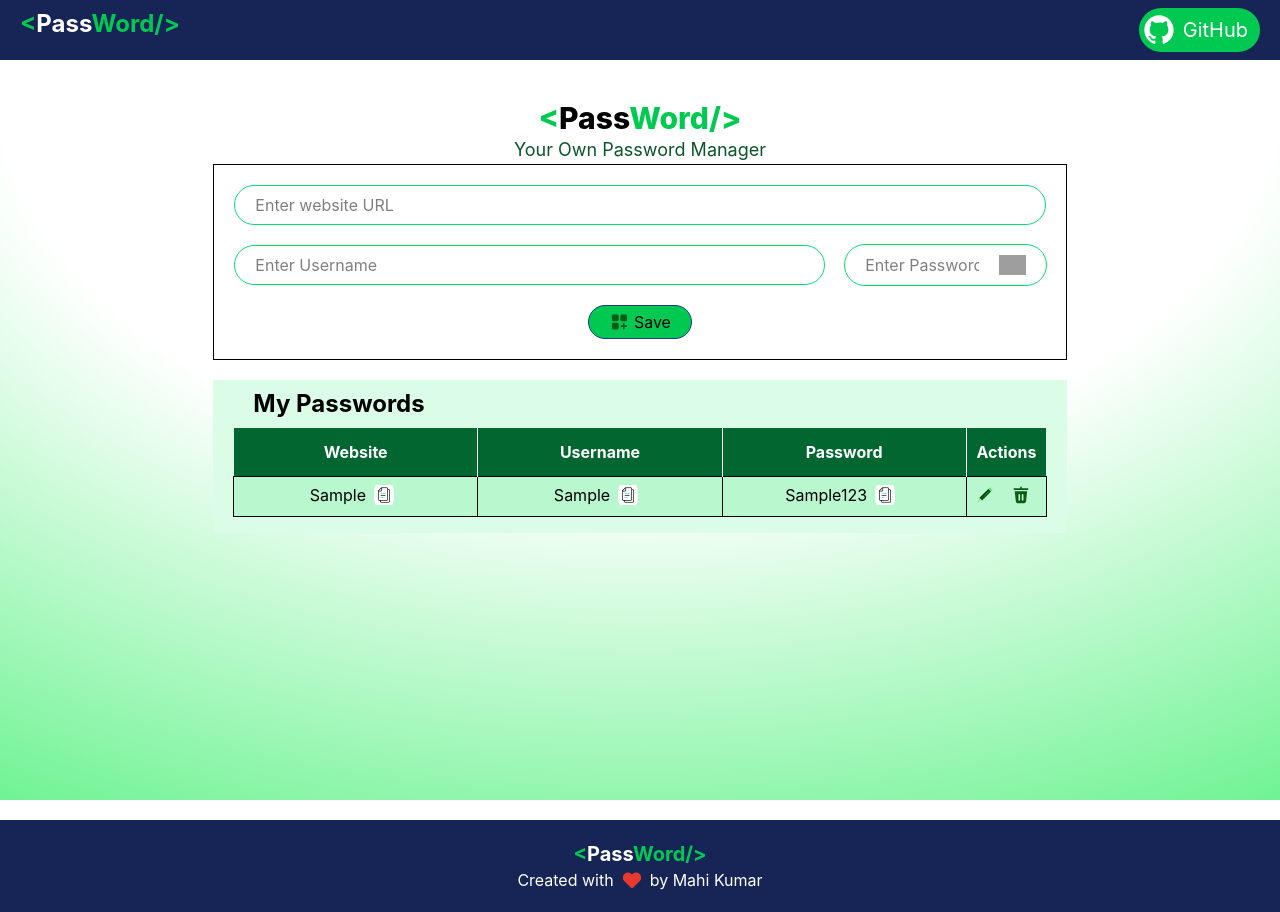
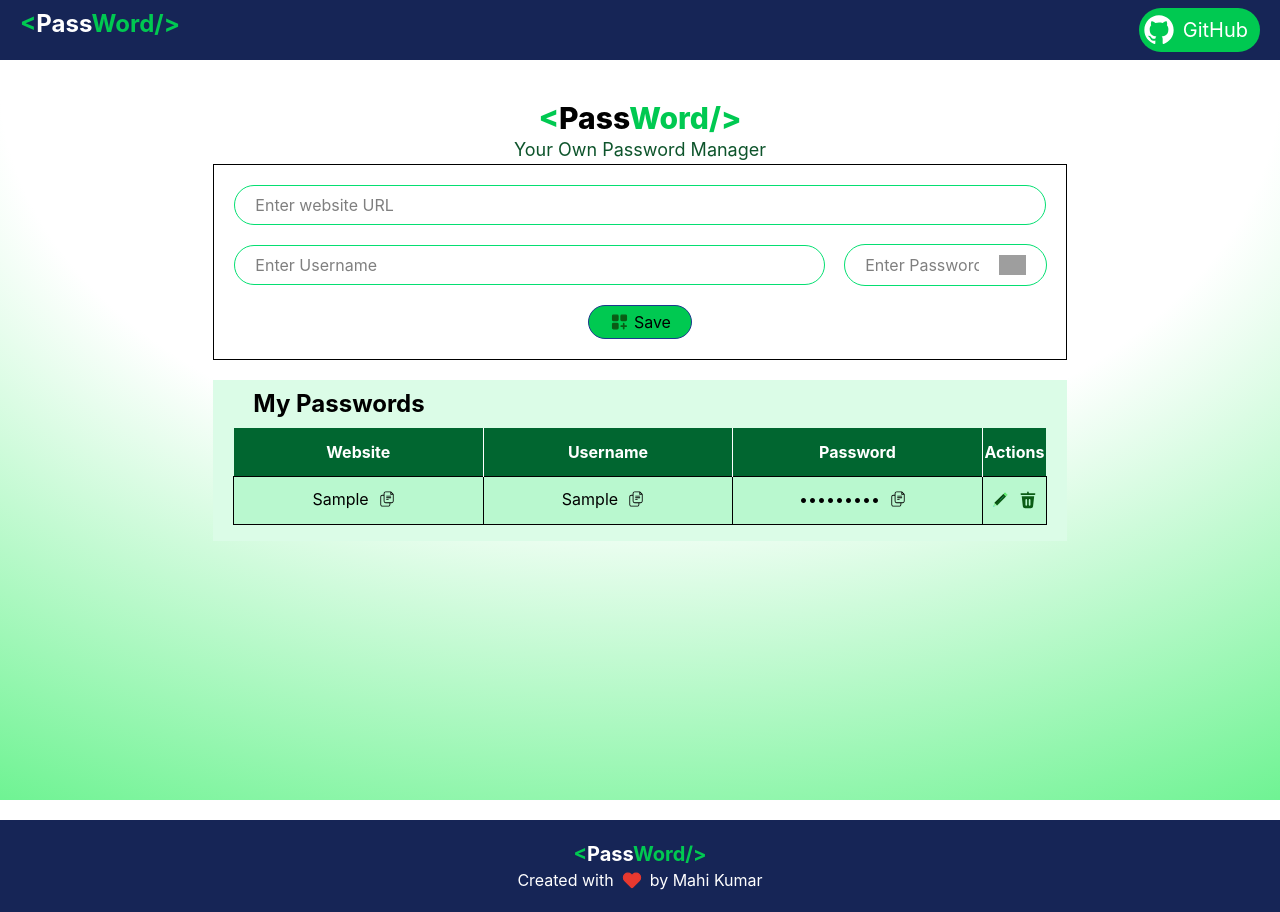
Before and after one commit to mailtotechstack/PasswordManager, a React (Vite) app: page / in a window 1280 px wide. Both pictures are taken after typing "Sample", "Sample", "Sample123" into the empty fields and a click on the button "Save". Built offline with nearby package versions, Linux system fonts and the light colour scheme; grey boxes are pictures that could not be loaded.

Commit message:
update state and some logic also try to  improve  UI

```diff
--- a/src/components/Form.jsx
+++ b/src/components/Form.jsx
@@ -42,6 +42,7 @@ export default function Form() {
       className="lg:w-2/3 md:mx-5 p-5 lg:mx-auto border flex flex-col gap-5"
     >
       <input
+        required
         value={detail.site}
         name="site"
         onChange={handleInput}
@@ -51,6 +52,7 @@ export default function Form() {
       />
       <div className="md:flex gap-5 ">
         <input
+          required
           value={detail.username}
           name="username"
           onChange={handleInput}
@@ -60,6 +62,7 @@ export default function Form() {
         />
         <span tabIndex={0} className="ps-5 mt-5 md:mt-0 outline outline-green-400  focus-within:outline-black focus-within:outline-2 flex items-center md:w-1/3 w-full rounded-full h-10">
           <input
+            required
             value={detail.password}
             name="password"
             onChange={handleInput}
--- a/src/components/Header.jsx
+++ b/src/components/Header.jsx
@@ -1,7 +1,7 @@
 const Header = () => {
   return (
     <header className="mt-10">
-        <h1 className="text-center text-green-500 text-3xl font-extrabold">&lt;<span className="text-black">Pass</span>Word/&gt;</h1>
+        <h1 className="text-center text-green-500 text-xl sm:text-3xl font-extrabold">&lt;<span className="text-black">Pass</span>Word/&gt;</h1>
         <p className='text-center capitalize text-green-900 text-lg'>your own password manager</p>
     </header>
   )
--- a/src/components/ListPassword.jsx
+++ b/src/components/ListPassword.jsx
@@ -1,9 +1,10 @@
-import { useState } from "react";
 import { useDetails } from "../context/context";
+import PasswordRow from "./PasswordRow";
 export default function ListPassword(){
 
-    const [isHover, setIsHover] = useState(false);
-    const {details, setDetails, detail, setDetail} = useDetails();
+    const {details, setDetails, setDetail} = useDetails();
+
+
 
     function handleEdit(idx){
         setDetail(details[idx]);
@@ -19,6 +20,16 @@ export default function ListPassword(){
         });
     };
 
+    const handleCopy = async (text)=>{
+        try{
+            await navigator.clipboard.writeText(text);
+        }catch(err){
+            console.log("Copy failed", err);
+        };
+    };
+
+
+
     return(<div className="py-2 bg-green-100 md:px-5 lg:w-2/3 lg:mx-auto my-5">
         <h3 className="text-2xl font-bold mx-5">My Passwords</h3>
         <table className="my-2 w-full table-fixed">
@@ -27,20 +38,19 @@ export default function ListPassword(){
                     <th >Website</th>
                     <th className="border-x ">Username</th>
                     <th className="border-e">Password</th>
-                    <th className="w-20">Actions</th>
+                    <th className="w-16">Actions</th>
                 </tr>
             </thead>
             <tbody className="bg-green-200">
                 {details.map((detail, idx)=>{
-                   return <tr key={idx} className="border text-center h-10 ">
-                    <td className=" overflow-hidden" ><span>{detail.site}</span><img className="h-5 px-2 inline-block mb-1 rounded-full" src="/copy.gif" alt="copy"/></td>
-                    <td className=" border-x overflow-hidden"><span>{detail.username}</span><img className="h-5 px-2 inline-block mb-1 rounded-full" src="/copy.gif" alt="copy"/></td>
-                    <td className=" border-e overflow-hidden"><span>{detail.password}</span><img className="h-5 px-2 inline-block mb-1 rounded-full" src="/copy.gif" alt="copy"/></td>
-                    <td className=" py-2 w-20 flex flex-wrap">
-                        <img onClick={()=>{handleEdit(idx)}} onMouseEnter={()=>setIsHover(true)} onMouseLeave={()=>setIsHover(false)} className="h-5 mx-2" src={isHover? "/edit.gif" : "/edit.svg"} alt="edit" />
-                        <img onClick={()=>{handleDelete(idx)}} onMouseEnter={()=>setIsHover(true)} onMouseLeave={()=>setIsHover(false)} className="h-5 mx-2" src={isHover? "/delete.gif" : "/delete.svg"} alt="delete" />
-                    </td>
-                </tr>
+                   return <PasswordRow
+                   key={idx}
+                   detail={detail}
+                   idx={idx}
+                   onEdit={handleEdit}
+                   onDelete={handleDelete}
+                   onCopy={handleCopy}
+                   />
                 })
                 }
             </tbody>
--- a/src/components/Navbar.jsx
+++ b/src/components/Navbar.jsx
@@ -3,7 +3,7 @@ import React from "react";
 const Navbar = () => {
   return (
     <nav className="flex justify-between px-5 py-2 bg-blue-950 flex-wrap">
-      <span className="text-green-500 font-bold text-2xl">
+      <span className="text-green-500 font-bold text-xl sm:text-2xl">
         &lt;
         <span className="text-white">Pass</span>
         <span>Word</span>
--- /dev/null
+++ b/src/components/PasswordRow.jsx
@@ -0,0 +1,49 @@
+import { useState } from "react";
+import CopyButton from "./copy";
+// 1. एक छोटा हेल्पर कॉम्पोनेंट जो अपनी स्टेट खुद संभालेगा
+
+
+export default function PasswordRow({ detail, idx, onEdit, onDelete, onCopy }) {
+  const [isHoverEdit, setIsHoverEdit] = useState(false);
+  const [isHoverDelete, setIsHoverDelete] = useState(false);
+
+  return (
+    <tr className="border text-center h-12 hover:bg-gray-50 transition-colors">
+      <td className="px-2 wrap-break-word">
+        <span>{detail.site}</span>
+        <CopyButton text={detail.site} onCopy={onCopy} />
+      </td>
+
+      <td className="border-x px-2 wrap-break-word">
+        <span>{detail.username}</span>
+        <CopyButton text={detail.username} onCopy={onCopy} />
+      </td>
+
+      <td className="border-e px-2 wrap-break-word">
+        <span>{"•".repeat(Math.min(detail.password.length, 15))}</span>
+        <CopyButton text={detail.password} onCopy={onCopy} />
+      </td>
+
+      <td className="py-2 w-20">
+        <div className="flex justify-center items-center gap-2">
+          <img
+            onClick={() => onEdit(idx)}
+            onMouseEnter={() => setIsHoverEdit(true)}
+            onMouseLeave={() => setIsHoverEdit(false)}
+            className="h-5 cursor-pointer"
+            src={isHoverEdit ? "/edit.gif" : "/edit.svg"}
+            alt="edit"
+          />
+          <img
+            onClick={() => onDelete(idx)}
+            onMouseEnter={() => setIsHoverDelete(true)}
+            onMouseLeave={() => setIsHoverDelete(false)}
+            className="h-5 cursor-pointer"
+          src={isHoverDelete ? "/delete.gif" : "/delete.svg"}
+            alt="delete"
+          />
+        </div>
+      </td>
+    </tr>
+  );
+}
--- /dev/null
+++ b/src/components/copy.jsx
@@ -0,0 +1,19 @@
+import { useState } from "react";
+export default function CopyButton ({ text, onCopy }){
+  const [copied, setCopied] = useState(false);
+
+  const handleAction = () => {
+    onCopy(text);
+    setCopied(true);
+    setTimeout(() => setCopied(false), 2000);
+  };
+
+  return (
+    <img
+      onClick={handleAction}
+      className="h-5 px-2 inline-block mb-1 cursor-pointer hover:scale-110 transition-transform"
+      src={copied ? "/copy.gif" : "/copyStatic.svg"}
+      alt="copy"
+    />
+  );
+};
```
Also changed, not shown: public/copyStatic.svg (added), 1 other file (tests, documents, lock files or other folders).
